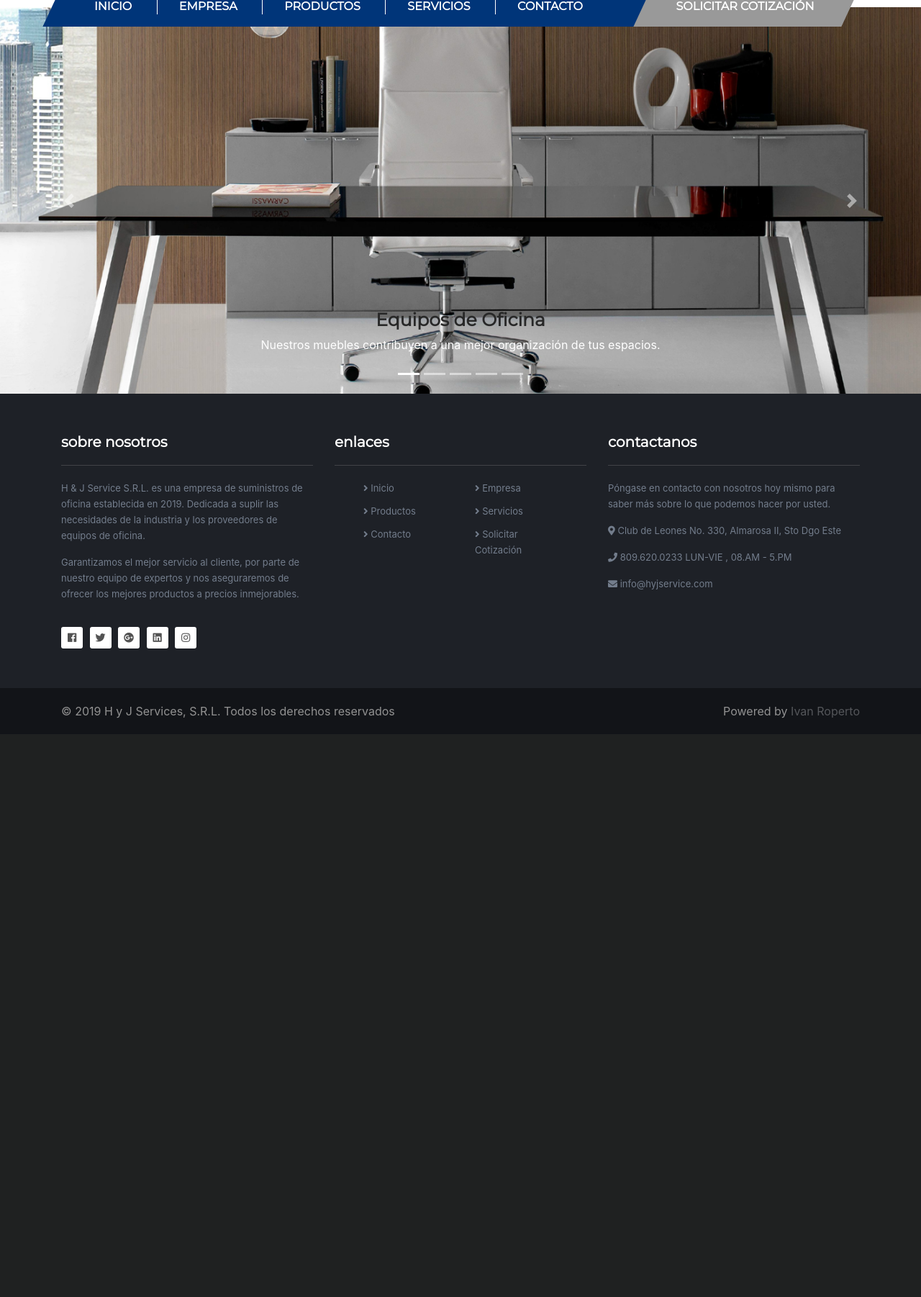
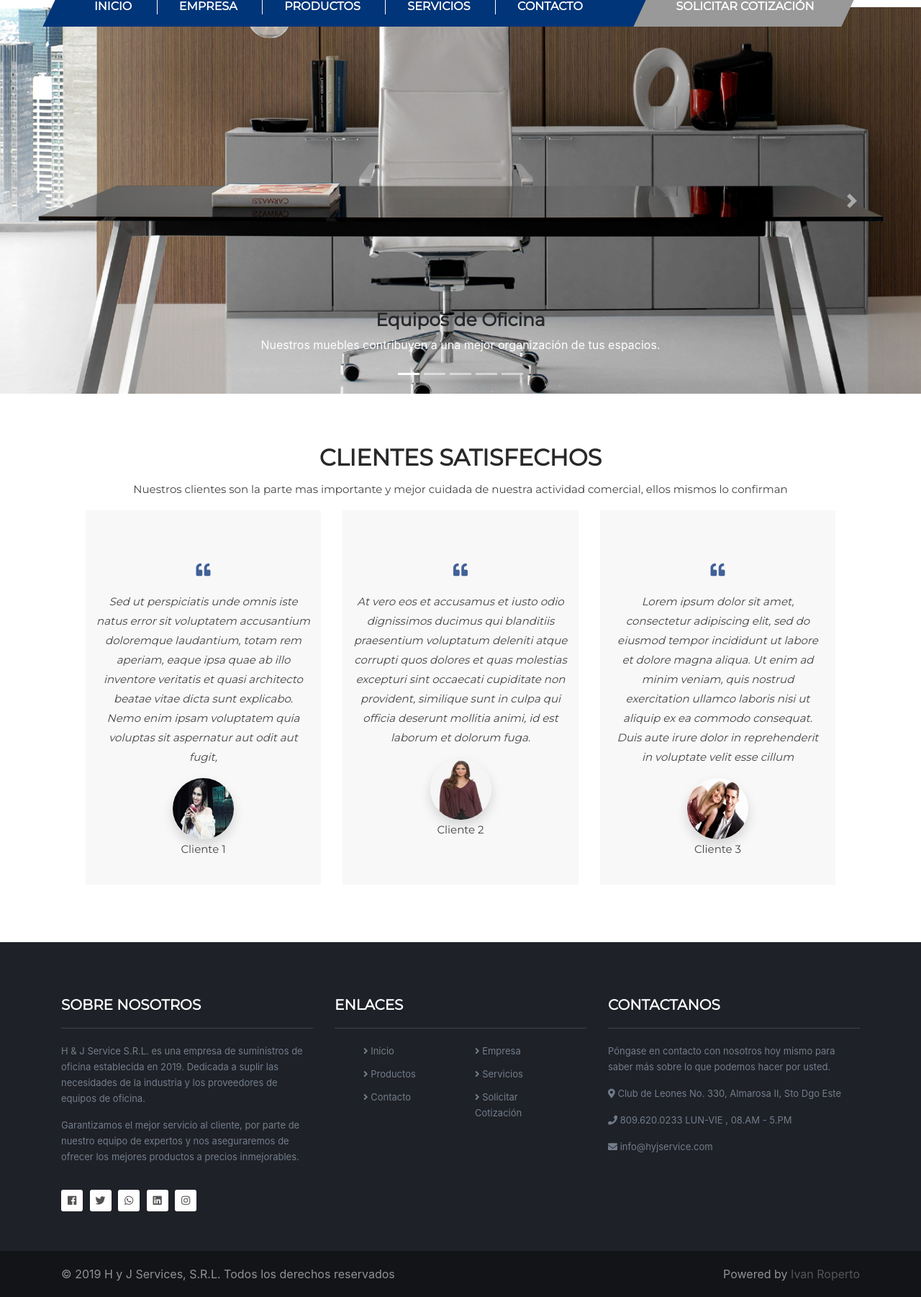
Before and after one commit to iroperto/hyjservices, a PHP site: page / in a window 1280 px wide. Shown: the part 187-1989 px from the top of the page at 72% size. Before the commit the page ends 1207 px from the top, so only its background shows below. Run offline with PHP 8.4, Linux system fonts and the light colour scheme.

Commit message:
se agrego testimonios, correccion de espacios en el footer, agregados los enlaces a redes sociales

```diff
--- a/css/style.css
+++ b/css/style.css
@@ -130,7 +130,42 @@ h1, h3{
 .dotted-right{
   border-right: 1px dotted #666;
 }
+.clientes h1{
+  text-transform: uppercase;
+}
+.clientes img{
+  max-width: 85px;
+  min-width: 85px;
+  max-height: 85px;
+  min-height: 85px;
+}
+.clientes i{
+  color: #426198;
+}
+.clientes p{
+  line-height: 27px;
+  font-weight: 300;
+  font-size: 15px;
+  text-align: center;
+  color: #444;
+  font-family: Montserrat;
+}
+.clientes .row div{
+  background: #f8f8f8;
+  padding: 70px 15px 20px;
+  margin-bottom: 80px !important;
+}
+.cliente-centro{
+  margin: 0 30px;
+}
 @media handheld, only screen and (max-width: 767px) {
+    .clientes .row div{
+      margin: 0 30px;
+    }
+    .menu-bar{
+      margin-bottom: 0px;
+    }
+
     .top-menu .menu::before,.top-menu .last-item::before  {
       display: none;
     }
@@ -177,6 +212,9 @@ h1, h3{
     .top-menu .menu::before, .top-menu .last-item::before {
       display: none;
     }
+    .menu-bar{
+      margin-bottom: 0px;
+    }
     .top-menu .menu li{
       background: #003579;
       border-bottom: 1px solid #fff;
@@ -218,10 +256,10 @@ h1, h3{
   color: #fff;
   padding: 55px 0px;
 }
-.footer_wrap h5{5
+.footer_wrap h5{
   text-transform: uppercase;
   font-family: Montserrat;
-  margin-bottom: 20px;
+  margin: 20px 0;
   border-bottom: solid #414347 1px;
   font-weight: bold;
   padding-bottom: 20px;
@@ -278,3 +316,6 @@ transition: all .6s ease 0;
     padding-bottom: 5px;
     font-size: 13px;
 }
+.clientes div h1{
+  margin: 70px 0 10px;
+}
--- a/footer.php
+++ b/footer.php
@@ -2,20 +2,20 @@
 <div class="footer_wrap">
   <div id="footer" class="container">
     <div class="row">
-      <div class="col-md-4">
+      <div class="col-md-4 col-sm-12 col-xs-12">
         <h5>sobre nosotros</h5>
         <p>H & J Service S.R.L. es una empresa de suministros de oficina establecida en 2019. Dedicada a suplir las necesidades de la industria y los proveedores de equipos de oficina.</p>
         <p>Garantizamos el mejor servicio al cliente, por parte de  nuestro equipo de expertos y nos aseguraremos de ofrecer los mejores productos a precios inmejorables.</p>
         <div class="spacecode" style="height:20px;"></div>
         <div class="social-icons">
-          <a href="#" target="_blank" title="facebook"><i class="fab fa-facebook fa-1x"></i></a>
-          <a href="#" target="_blank" title="twitter"><i class="fab fa-twitter fa-1x"></i></a>
-          <a href="#" target="_blank" title="google-plus"><i class="fab fa-google-plus fa-1x"></i></a>
-          <a href="#" target="_blank" title="linkedin"><i class="fab fa-linkedin fa-1x"></i></a>
-          <a href="#" target="_blank" title="instagram"><i class="fab fa-instagram fa-1x"></i></a>
+          <a href="http://www.facebook.com/hyjservices" target="_blank" title="facebook"><i class="fab fa-facebook fa-1x"></i></a>
+          <a href="http://www.twitter.com/hyjservices" target="_blank" title="twitter"><i class="fab fa-twitter fa-1x"></i></a>
+          <a href="https://wa.me/18497541713" target="_blank" title="whatsapp"><i class="fab fa-whatsapp fa-1x"></i></a>
+          <a href="https://www.linkedin.com/in/hyjservices/" target="_blank" title="linkedin"><i class="fab fa-linkedin fa-1x"></i></a>
+          <a href="https://www.instagram.com/hyjservices/" target="_blank" title="instagram"><i class="fab fa-instagram fa-1x"></i></a>
         </div>
       </div>
-      <div class="col-md-4">
+      <div class="col-md-4 col-sm-12 col-xs-12">
         <h5>enlaces</h5>
         <div class="menu-footer-menu-container">
           <ul id="menu-footer-menu" class="footmenu">
@@ -39,7 +39,7 @@
           </ul>
         </div>
       </div>
-      <div class="col-md-4">
+      <div class="col-md-4 col-sm-12 col-xs-12">
         <h5>contactanos</h5>
         <p> Póngase en contacto con nosotros hoy mismo para saber más sobre lo que podemos hacer por usted.</p>
         <p><i class="fas fa-map-marker-alt"></i> Club de Leones No. 330, Almarosa II, Sto Dgo Este</p>
--- a/index.php
+++ b/index.php
@@ -53,4 +53,32 @@
     </a>
   </div>
 </div>
+<div class="container-fluid clientes">
+  <div>
+    <h1 class="text-center">clientes satisfechos</h1>
+    <p class="text-center">Nuestros clientes son la parte mas importante y mejor cuidada de nuestra actividad comercial, ellos mismos lo confirman</p>
+  </div>
+</div>
+<div class="clientes">
+  <div class="row  justify-content-center">
+    <div class="col-lg-3 col-md-3 col-sm-12 col-xs-12 text-center">
+      <p><i class="fas fa-quote-left fa-lg"></i></p>
+      <p style="font-style: italic;">Sed ut perspiciatis unde omnis iste natus error sit voluptatem accusantium doloremque laudantium, totam rem aperiam, eaque ipsa quae ab illo inventore veritatis et quasi architecto beatae vitae dicta sunt explicabo. Nemo enim ipsam voluptatem quia voluptas sit aspernatur aut odit aut fugit,</p>
+      <img src="img/clientes/01.jpg" alt="Cliente 1" class="rounded-circle mx-auto d-block shadow img-fluid img-thumbnails">
+      <p>Cliente 1</p>
+    </div>
+    <div class="col-lg-3 col-md-3 col-sm-12 col-xs-12 text-center cliente-centro">
+      <p><i class="fas fa-quote-left fa-lg"></i></p>
+      <p style="font-style: italic;"> At vero eos et accusamus et iusto odio dignissimos ducimus qui blanditiis praesentium voluptatum deleniti atque corrupti quos dolores et quas molestias excepturi sint occaecati cupiditate non provident, similique sunt in culpa qui officia deserunt mollitia animi, id est laborum et dolorum fuga. </p>
+      <img src="img/clientes/02.jpg" alt="Cliente 2" class="rounded-circle mx-auto d-block shadow img-fluid img-thumbnails">
+      <p>Cliente 2</p>
+    </div>
+    <div class="col-lg-3 col-md-3 col-sm-12 col-xs-12 text-center">
+      <p><i class="fas fa-quote-left fa-lg"></i></p>
+      <p style="font-style: italic;"> Lorem ipsum dolor sit amet, consectetur adipiscing elit, sed do eiusmod tempor incididunt ut labore et dolore magna aliqua. Ut enim ad minim veniam, quis nostrud exercitation ullamco laboris nisi ut aliquip ex ea commodo consequat. Duis aute irure dolor in reprehenderit in voluptate velit esse cillum </p>
+      <img src="img/clientes/03.jpg" alt="Cliente 3" class="rounded-circle mx-auto d-block shadow img-fluid img-thumbnails">
+      <p>Cliente 3</p>
+    </div>
+  </div>
+</div>
 <?php require_once 'footer.php'; ?>
```
Also changed, not shown: img/clientes/01.jpg (added), img/clientes/02.jpg (added), img/clientes/03.jpg (added).
